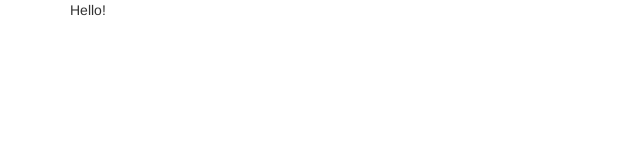
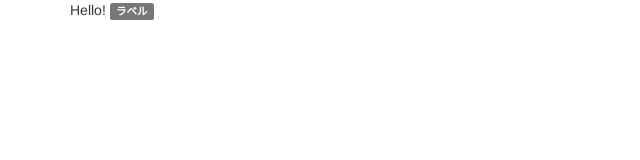
Before and after one commit to jintan1123/2016web2-3, a plain HTML site: page index.html in a window 1280 px wide. Shown: the full height of the page, 0-640 px from the left. Drawn offline with nearby package versions, Linux system fonts and the light colour scheme.

Commit message:
Update index.html

```diff
--- a/index.html
+++ b/index.html
@@ -9,6 +9,7 @@
   <body>
     <div class="container">
       Hello!
+      <span class="label label-default">ラベル</span>
     </div>
 
     <script src="//ajax.googleapis.com/ajax/libs/jquery.min.js"></script>
```
